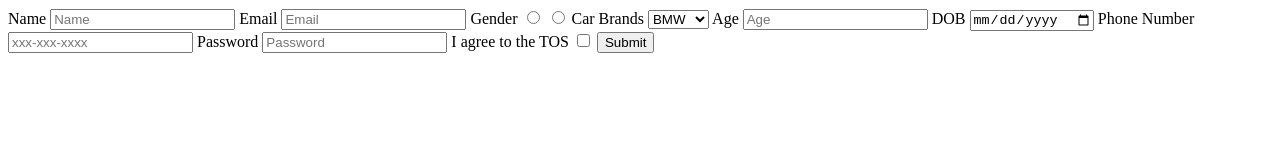
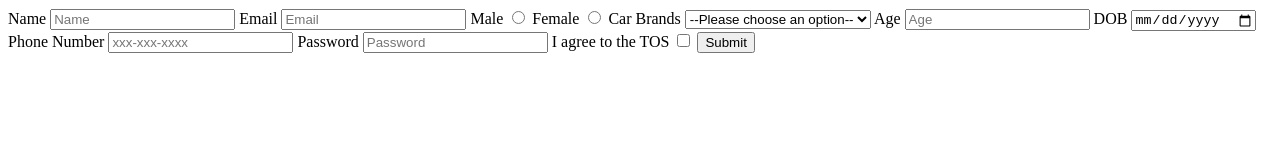
Before and after one commit to acciojob/signup-form-car-sarang-j-lab, a website: page main.html in a window 1280 px wide. Drawn offline with Linux system fonts and the light colour scheme.

Commit message:
created a submission

```diff
--- a/main.html
+++ b/main.html
@@ -14,14 +14,16 @@
 		<label for="email">Email</label>
 		<input type="email" id="email" placeholder="Email" required/>
 
-		<label for="gender">Gender</label>
-		<input type="radio" id="gender_m" name="gender"/>
-		<input type="radio" id="gender_f" name="gender"/>
+		<label for="gender_m">Male</label>
+		<input type="radio" id="gender_m" name="gender" value="male"/>
+		<label for="gender_f">Female</label>
+		<input type="radio" id="gender_f" name="gender" value="female"/>
 
 		<label for="cars">Car Brands</label>
-		<select id="cars" placeholder="--Please choose an option--">
-			<option>BMW</option>
-			<option>AUDO</option>
+		<select id="cars" >
+			<option value="" disabled selected>--Please choose an option--</option>
+		    <option value="BMW">BMW</option>
+		    <option value="AUDI">AUDI</option>
 		</select>
 
 		<label for="age">Age</label>
@@ -31,12 +33,12 @@
 		<input type="date" id="dob" required/>
 
 		<label for="tel">Phone Number</label>
-		<input type="tel" id="dob" placeholder="xxx-xxx-xxxx"/>
+		<input type="tel" id="tel" placeholder="xxx-xxx-xxxx" required/>
 
 		<label for="password">Password</label>
 		<input type="password" id="password" placeholder="Password" required/>
 
-		<labdel for="tos">I agree to the TOS</labdel>
+		<labdel for="tos">I agree to the TOS</label>
 		<input type="checkbox" id="tos" required/>
 
 		<button type="submit">Submit</button>
```
